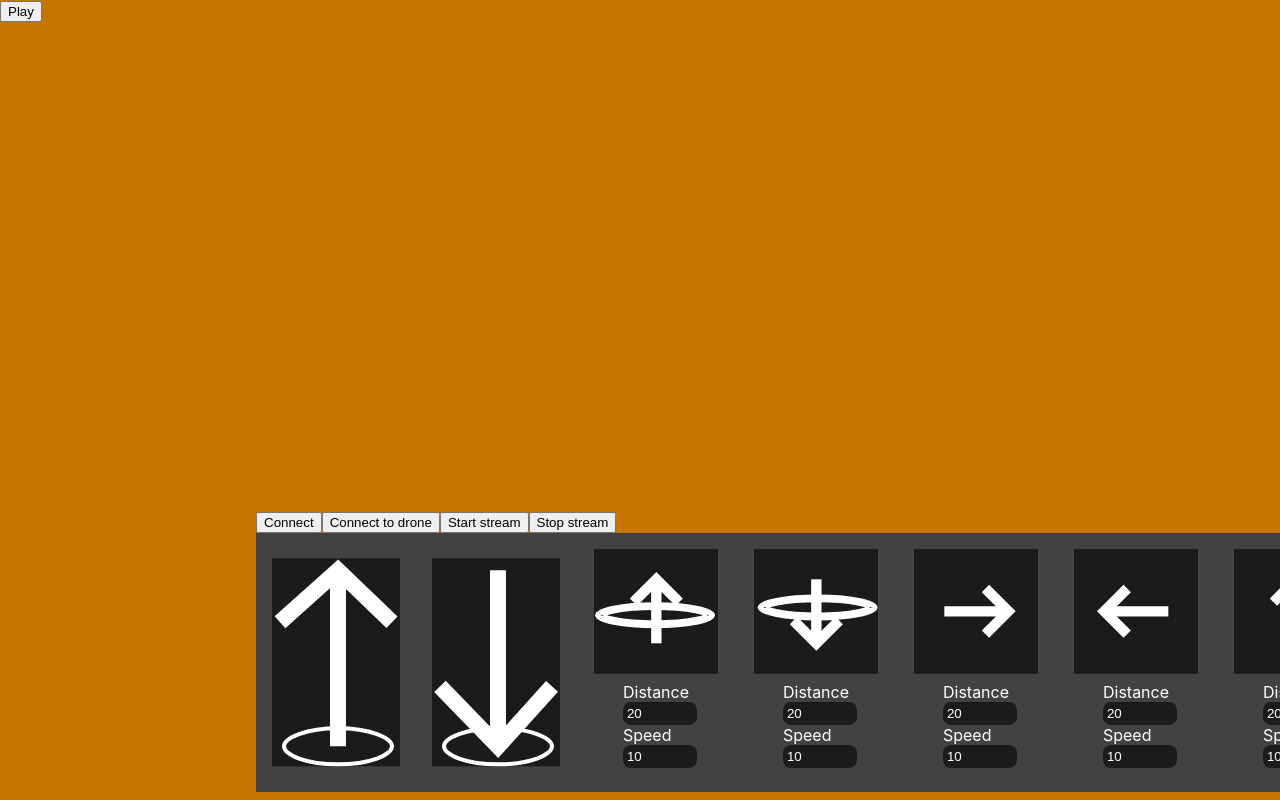
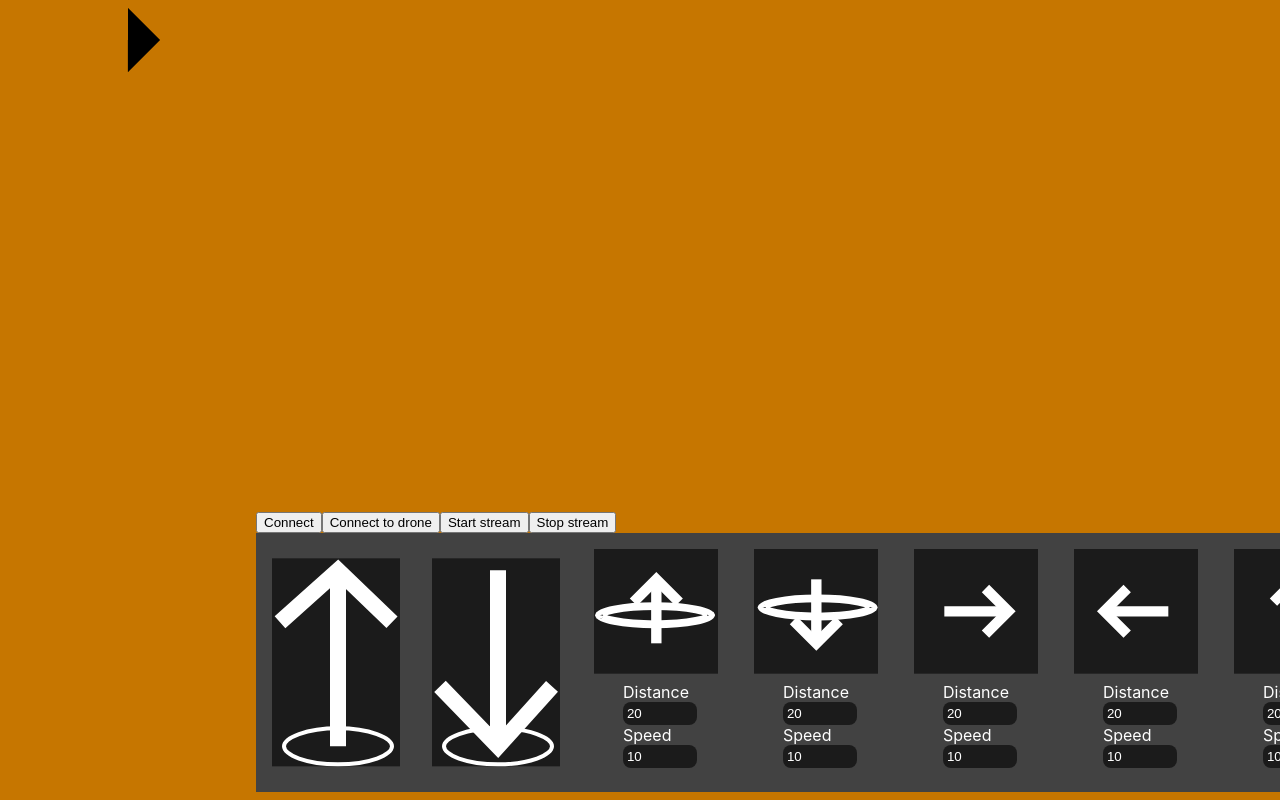
Before and after one commit to Ragnar-H/TelloGo, a React (Create React App) app in the folder client/: page / in a window 1280 px wide. Built offline with nearby package versions, Linux system fonts and the light colour scheme.

Commit message:
Add animated play/stop icon

```diff
--- a/client/src/CommandBoard.tsx
+++ b/client/src/CommandBoard.tsx
@@ -9,6 +9,7 @@ import {
 } from 'react-beautiful-dnd'
 import { CommandItem, Commands, CommandDirection } from './DraggableCommands'
 import { primaryDarkColor, sizingUnit } from './theme'
+import { PlayStopIcon } from './PlayStopIcon'
 import { Control } from './ControlCommand'
 import { setSpeed, sendCommand } from './DroneService'
 import { WebRTC } from './WebRTC'
@@ -251,11 +252,23 @@ export function CommandBoard() {
               style={{
                 overflowY: 'scroll',
                 gridArea: 'queue',
+                position: 'relative',
               }}
             >
-              <button onClick={() => setIsPlaying(prevIsPlaying => !prevIsPlaying)}>
-                {isPlaying ? 'Stop' : 'Play'}
-              </button>
+              <div
+                style={{
+                  height: '4rem',
+                  width: '100%',
+                  display: 'flex',
+                  justifyContent: 'center',
+                  margin: `${sizingUnit}px 0`,
+                }}
+              >
+                <PlayStopIcon
+                  onClick={() => setIsPlaying(prevIsPlaying => !prevIsPlaying)}
+                  isPlaying={isPlaying}
+                />
+              </div>
               <div ref={provided.innerRef} {...provided.droppableProps}>
                 <Commands
                   firstItemTimeLeft={firstItemTimeLeft}
--- /dev/null
+++ b/client/src/PlayStopIcon.tsx
@@ -0,0 +1,25 @@
+import React from 'react'
+import { useSpring, animated } from 'react-spring'
+
+type Props = {
+  isPlaying: boolean
+  onClick: () => void
+}
+
+export function PlayStopIcon(props: Props) {
+  const { isPlaying, onClick } = props
+
+  const path = isPlaying ? 'M0 0L260 0L260 260L0 260' : 'M130 0L260 130L130 260L130 130'
+  const animations = useSpring({ iconPath: path })
+  return (
+    <svg
+      viewBox="0 0 260 260"
+      fill="none"
+      xmlns="http://www.w3.org/2000/svg"
+      onClick={onClick}
+      height="100%"
+    >
+      <animated.path d={animations.iconPath} fill="black" stroke="black" />
+    </svg>
+  )
+}
```
Also changed, not shown: 1 other file (tests, documents, lock files or other folders).
